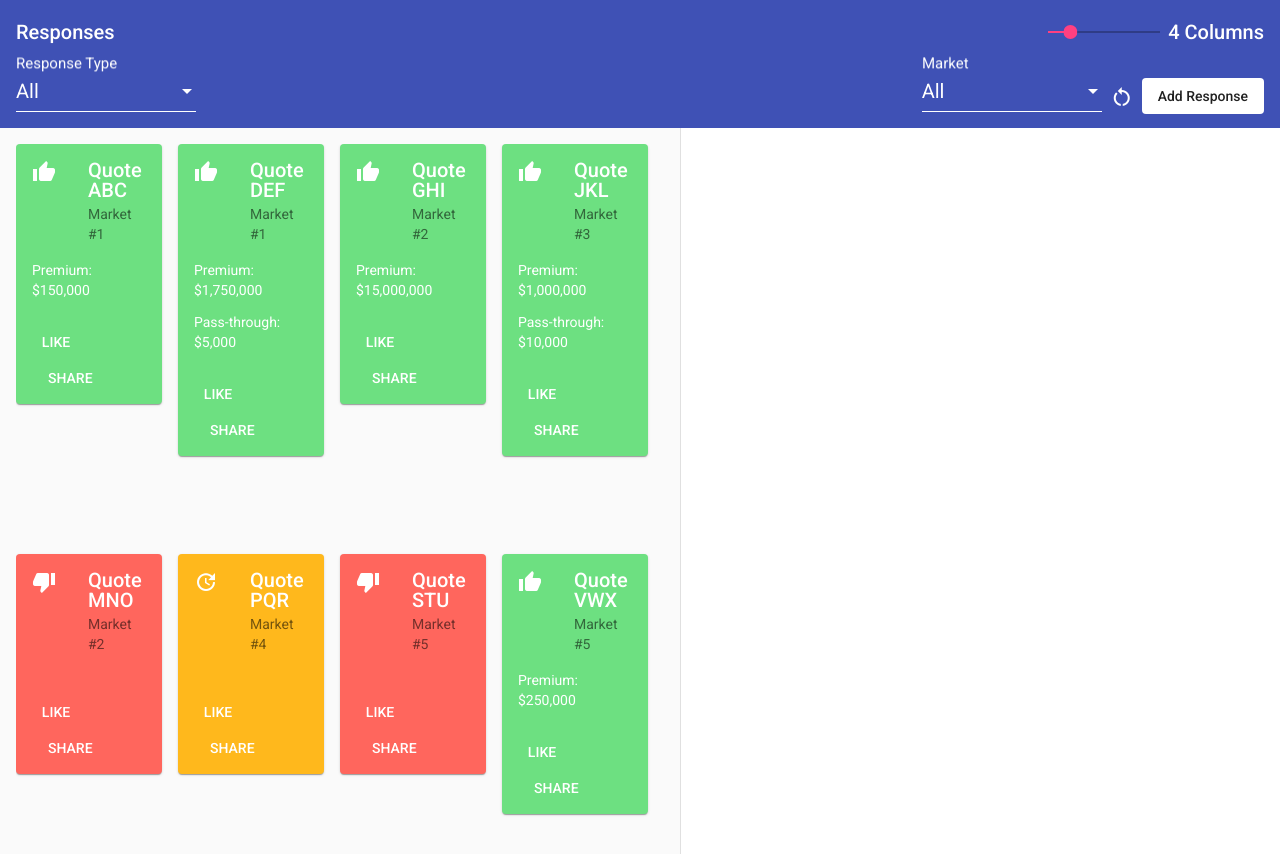
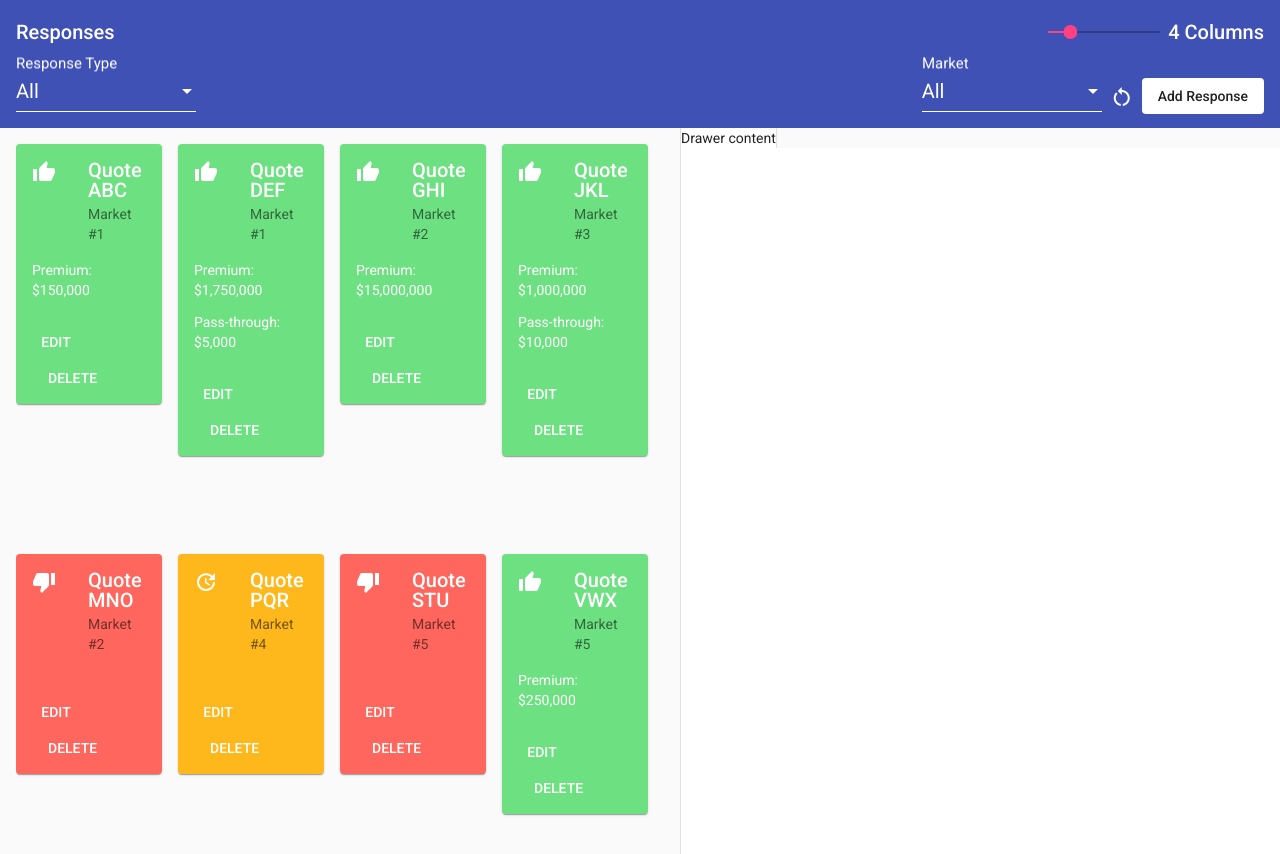
Before and after one commit to ojpbay/quote-intake-poc, an Angular app: page / in a window 1280 px wide. Both pictures are taken after a click on the button "Add Response". Shown: the top 854 px of the page. Built offline with nearby package versions, Linux system fonts and the light colour scheme.

Commit message:
2 files modified

```diff
--- a/src/app/quick-response/quick-response.component.html
+++ b/src/app/quick-response/quick-response.component.html
@@ -0,0 +1,4 @@
+<mat-drawer-container>
+  <mat-drawer mode="side" opened>Drawer content</mat-drawer>
+  <mat-drawer-content>Main content</mat-drawer-content>
+</mat-drawer-container>
--- a/src/app/response-card/response-card.component.html
+++ b/src/app/response-card/response-card.component.html
@@ -22,7 +22,7 @@
     </p>
   </mat-card-content>
   <mat-card-actions>
-    <button mat-button>LIKE</button>
-    <button mat-button>SHARE</button>
+    <button mat-button (click)="editResponse(response.id)">EDIT</button>
+    <button mat-button (click)="deleteResponse(response.id)">DELETE</button>
   </mat-card-actions>
 </mat-card>
```
